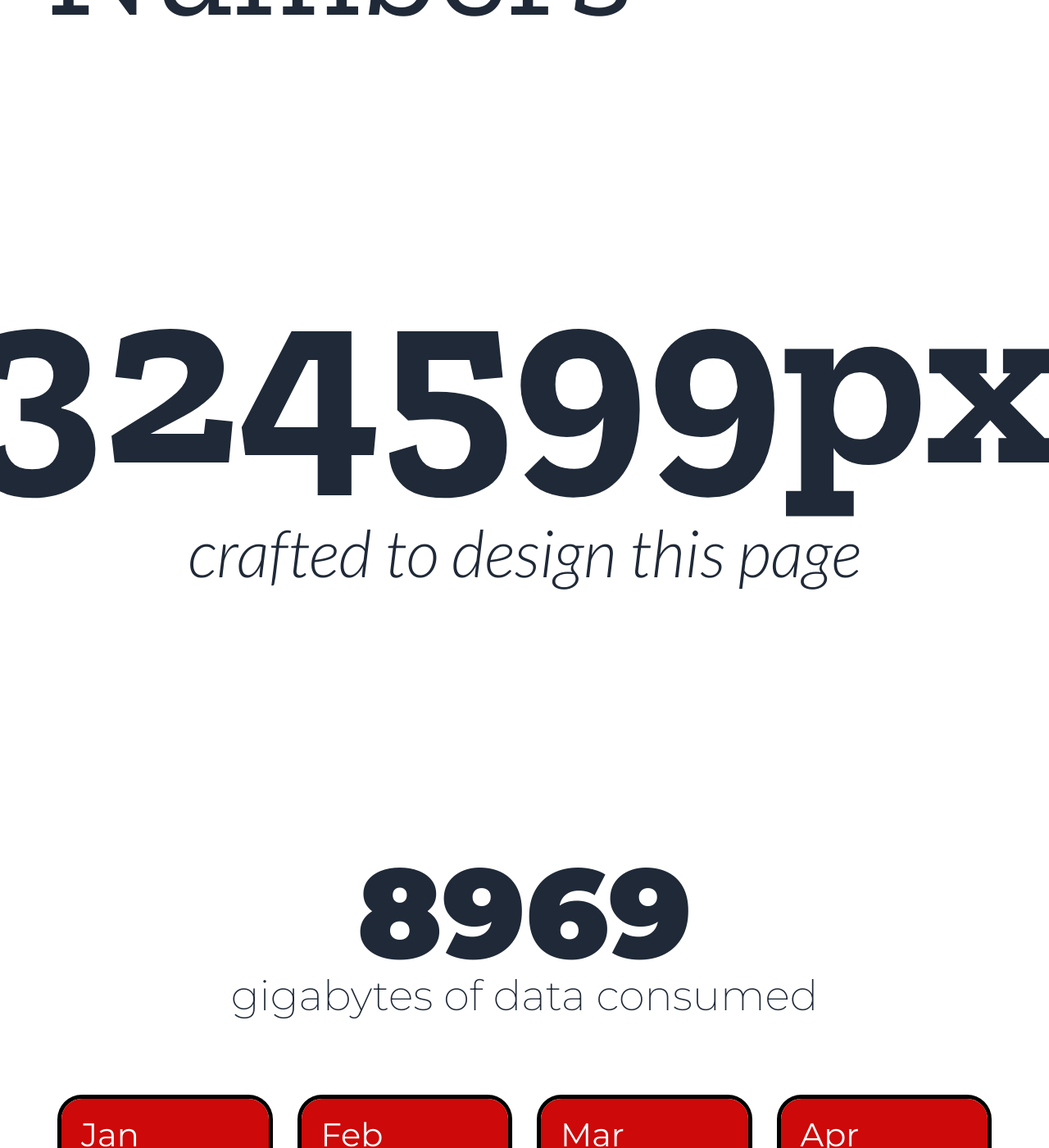
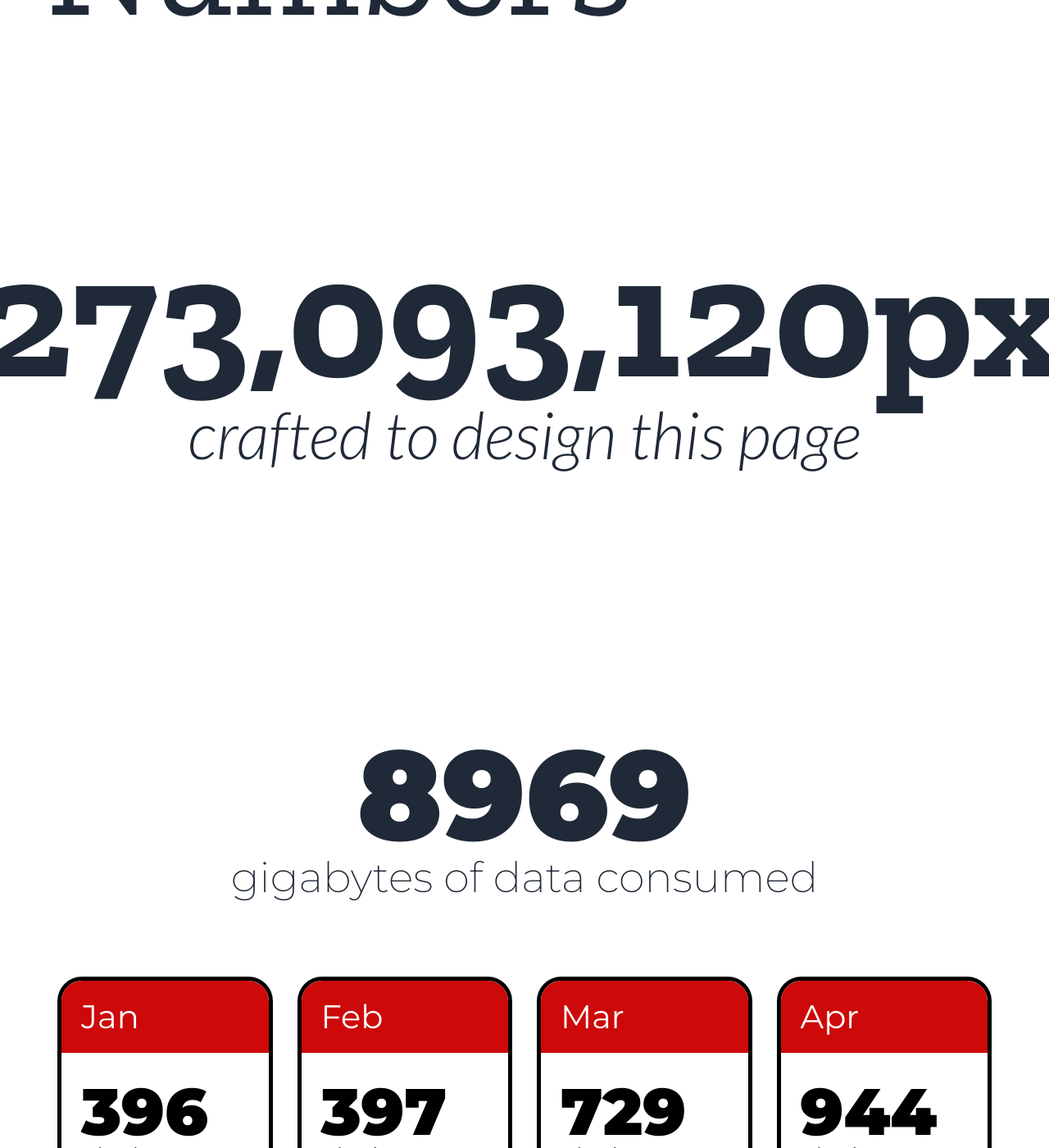
Before and after one commit to naher94/2020.rehanbutt.com, a Jekyll site: the page built from index.html, in a window 1280 px wide and 1400 px high, scrolled down 8766 px. Shown: the whole window at 82% size. Built offline with Jekyll 4.4.1, drawn with Linux system fonts in a browser that asks for light colours.

Commit message:
Pixels Updated

```diff
--- a/_includes/pixels.html
+++ b/_includes/pixels.html
@@ -1,5 +1,5 @@
 <section class="pixels">
-  <h2 class="full-bleed">324599px</h2>
+  <h2 class="full-bleed">273,093,120px</h2>
   <div class="grid-container">
     <div class="cell grid-x align-center">
       <p>crafted to design this page</p>
--- a/_sass/2020.scss
+++ b/_sass/2020.scss
@@ -441,11 +441,11 @@
       color: $navy-black;
       white-space: nowrap;
       text-align: center;
-      font-size: 24vw;
+      font-size: 16.5vw;
       width: calc(100% + 3vw);
       padding: 0;
       margin: 0;
-      margin-left: -3vw;
+      margin-left: -2vw;
       line-height: 1.5em;
       overflow: hidden;
     }
@@ -1120,6 +1120,8 @@
   .sash{
     margin-bottom: 15em;
     z-index: 2;
+    //TODO
+    // some new bug with Safari it seems
     background-image: url(../img/felt-texture.jpg);
     background-blend-mode: overlay;
     background-color: #415B50;
```
Also changed, not shown: 2 other files.
